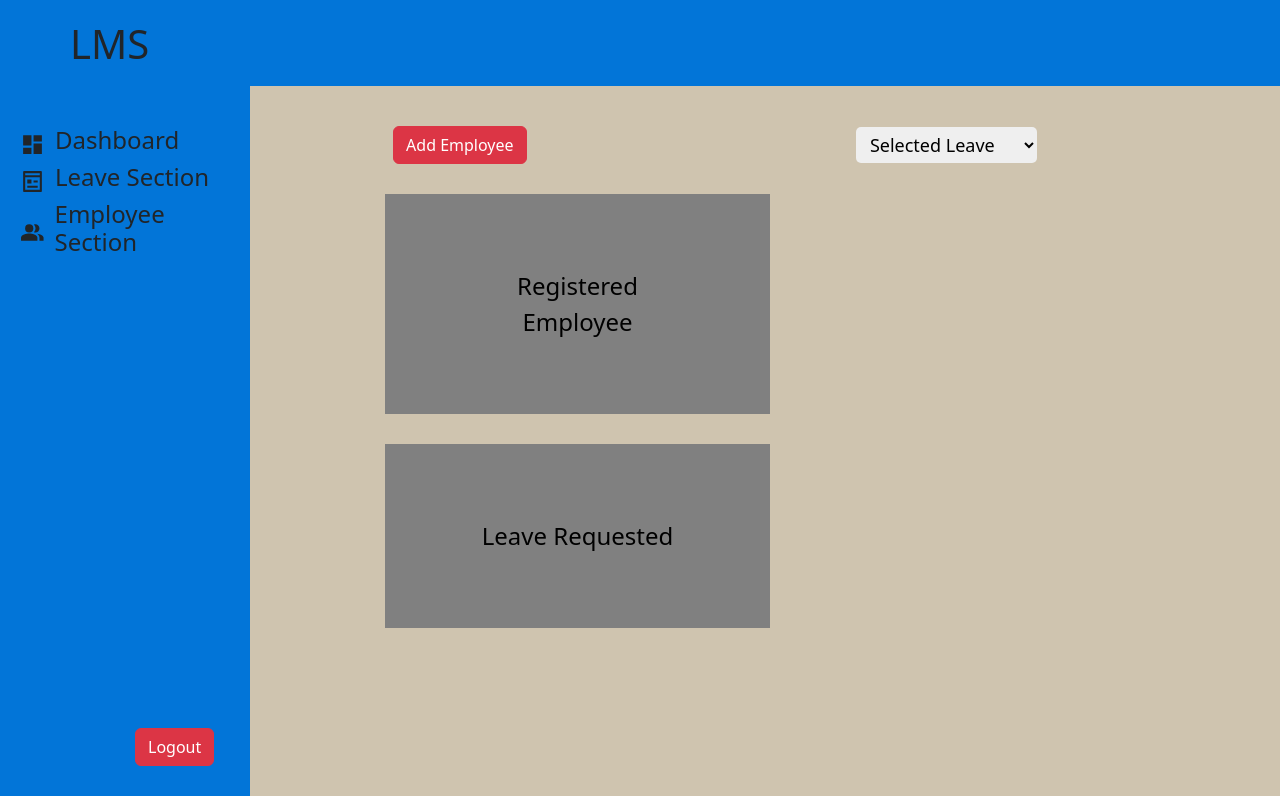
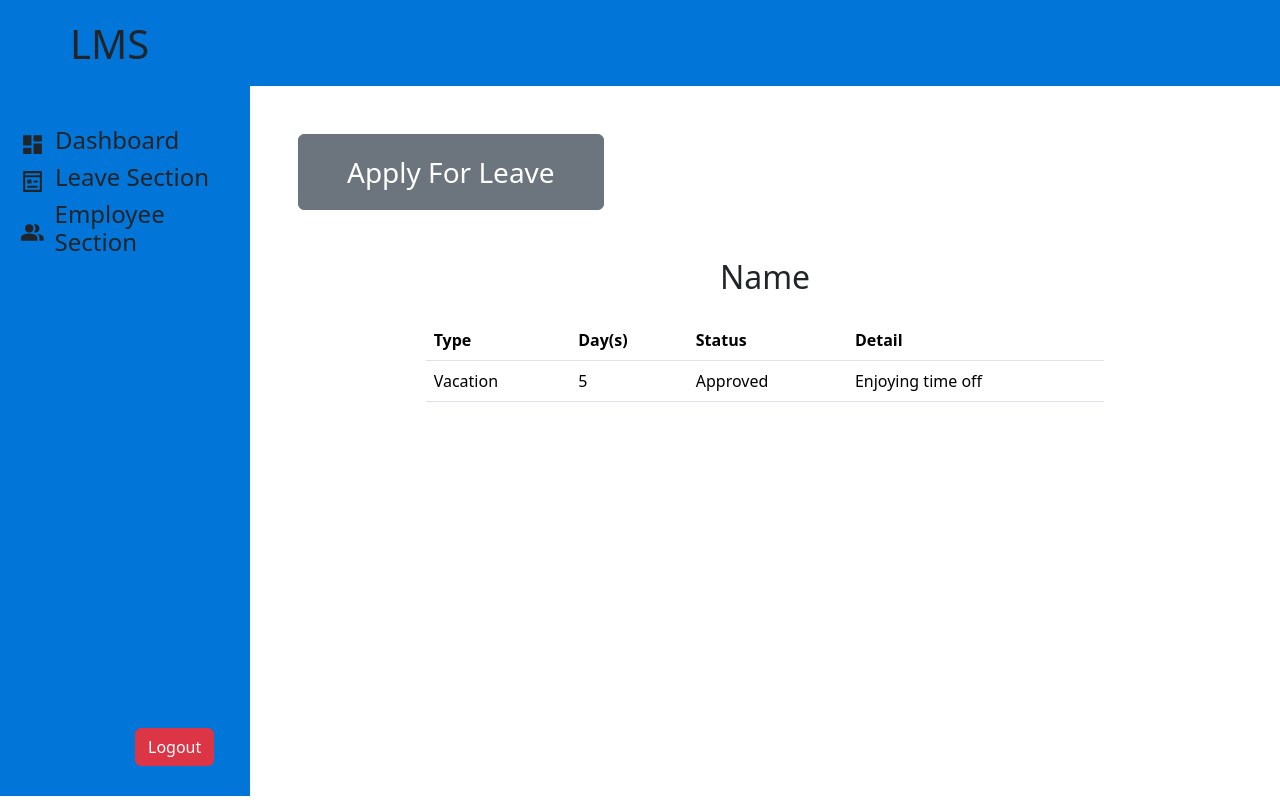
Before and after one commit to PF-Razzaq/LeaveApplicatin-Frontend, a React (Create React App) app: page / in a window 1280 px wide. Built offline with nearby package versions, Linux system fonts and the light colour scheme.

Commit message:
Some More Component Added

```diff
--- /dev/null
+++ b/src/Components/Leave/Leave.jsx
@@ -0,0 +1,51 @@
+import React from "react";
+import { Table, Row, Col, Button } from "reactstrap";
+
+const Leave = () => {
+  // Sample data for the table
+  const leaveData = [
+    {
+      type: "Vacation",
+      days: 5,
+      status: "Approved",
+      detail: "Enjoying time off",
+    },
+    // Add more rows as needed
+  ];
+
+  return (
+    <>
+      <div>
+        <Button className="ms-5 mt-5 px-5 py-3 fs-3">Apply For Leave</Button>
+        <Row>
+          <h2 className="col-md-6 m-auto text-center mt-5 mb-4 ">Name</h2>
+
+          <Col md={8} className="m-auto">
+            <Table>
+              <thead>
+                <tr>
+                  <th>Type</th>
+                  <th>Day(s)</th>
+                  <th>Status</th>
+                  <th>Detail</th>
+                </tr>
+              </thead>
+              <tbody>
+                {leaveData.map((data, index) => (
+                  <tr key={index}>
+                    <td>{data.type}</td>
+                    <td>{data.days}</td>
+                    <td>{data.status}</td>
+                    <td>{data.detail}</td>
+                  </tr>
+                ))}
+              </tbody>
+            </Table>
+          </Col>
+        </Row>
+      </div>
+    </>
+  );
+};
+
+export default Leave;
--- /dev/null
+++ b/src/Components/Login/LoginForm.jsx
@@ -0,0 +1,77 @@
+import React, { useState } from "react";
+import {
+  Container,
+  Row,
+  Col,
+  Form,
+  FormGroup,
+  Label,
+  Input,
+  Button,
+} from "reactstrap";
+
+const LoginForm = () => {
+  const [name, setName] = useState("");
+  const [email, setEmail] = useState("");
+  const [password, setPassword] = useState("");
+
+  const handleLogin = (e) => {
+    e.preventDefault();
+    localStorage.setItem("userName", name);
+    localStorage.setItem("userEmail", email);
+    localStorage.setItem("userPassword", password);
+    // Implement your login logic here
+    console.log("Name:", name);
+    console.log("Email:", email);
+    console.log("Password:", password);
+  };
+
+  return (
+    <Container fluid className="bg-gradient">
+      <Row className="justify-content-center align-items-center mt-5">
+        <Col md={5}>
+          <Form>
+            <FormGroup>
+              <Label for="name">Name</Label>
+              <Input
+                type="text"
+                name="name"
+                id="name"
+                placeholder="Enter your Name"
+                value={name}
+                onChange={(e) => setName(e.target.value)}
+              />
+            </FormGroup>
+            <FormGroup>
+              <Label for="email">Email</Label>
+              <Input
+                type="email"
+                name="email"
+                id="email"
+                placeholder="Enter your email"
+                value={email}
+                onChange={(e) => setEmail(e.target.value)}
+              />
+            </FormGroup>
+            <FormGroup>
+              <Label for="password">Password</Label>
+              <Input
+                type="password"
+                name="password"
+                id="password"
+                placeholder="Enter your password"
+                value={password}
+                onChange={(e) => setPassword(e.target.value)}
+              />
+            </FormGroup>
+            <Button className="col-md-12" color="primary" onClick={handleLogin}>
+              Login
+            </Button>
+          </Form>
+        </Col>
+      </Row>
+    </Container>
+  );
+};
+
+export default LoginForm;
--- /dev/null
+++ b/src/Components/Person Detail/PersonDetail.css
@@ -0,0 +1,36 @@
+.persondetail {
+  width: 80%;
+  margin: 50px auto;
+  display: flex;
+  align-items: center;
+}
+
+.name {
+  width: 70%;
+  margin: 30px auto;
+  text-align: center;
+}
+.persondetail .left {
+  width: 30%;
+  margin: 0 auto;
+}
+.persondetail .right {
+  width: 50%;
+  margin: 0 auto;
+}
+.employeedetail {
+  display: flex;
+  flex-direction: column;
+  justify-content: center;
+  margin-left: 10%;
+}
+
+.left .img {
+  width: 200px;
+  height: 200px;
+  background: gray;
+  display: flex;
+  align-items: center;
+  justify-content: center;
+  border-radius: 50%;
+}
--- /dev/null
+++ b/src/Components/Person Detail/PersonDetail.jsx
@@ -0,0 +1,45 @@
+import React from "react";
+import "./PersonDetail.css";
+
+const PersonDetail = () => {
+  return (
+    <>
+      <h1 className="name">Name</h1>
+      <div className="persondetail">
+        <div className="left">
+          <div className="img">Pakistan</div>
+        </div>
+        <div className="right">
+          <div className="employeedetail">
+            <div>
+              <h5>Employee Name</h5>
+              <p></p>
+            </div>
+            <div>
+              <h5>Start Date</h5>
+              <p></p>
+            </div>
+            <div>
+              <h5>End Date</h5>
+              <p></p>
+            </div>
+            <div>
+              <h5>Duration</h5>
+              <p></p>
+            </div>
+            <div>
+              <h5>Type</h5>
+              <p></p>
+            </div>
+            <div>
+              <h5>Status</h5>
+              <p></p>
+            </div>
+          </div>
+        </div>
+      </div>
+    </>
+  );
+};
+
+export default PersonDetail;
--- a/src/Components/Sidebar/Sidebar.css
+++ b/src/Components/Sidebar/Sidebar.css
@@ -30,3 +30,11 @@ main {
 .logout {
   margin: 0px 0px 30px 135px;
 }
+
+.main div {
+  cursor: pointer;
+}
+
+.main-div .right {
+  width: 100%;
+}
--- a/src/Components/Sidebar/Sidebar.jsx
+++ b/src/Components/Sidebar/Sidebar.jsx
@@ -5,6 +5,9 @@ import { RiPagesLine } from "react-icons/ri";
 import { Button } from "reactstrap";
 import { MdPeopleAlt } from "react-icons/md";
 import Body from "../Body/Body";
+import PersonDetail from "../Person Detail/PersonDetail";
+import LoginForm from "../Login/LoginForm";
+import Leave from "../Leave/Leave";
 
 const Sidebar = () => {
   return (
@@ -31,8 +34,11 @@ const Sidebar = () => {
             </div>
           </div>
         </div>
+        {/* <div className="right"><Body /></div> */}
         <div className="right">
-          <Body />
+          {/* <PersonDetail /> */}
+          {/* <LoginForm /> */}
+          <Leave />
         </div>
       </div>
     </>
```
Also changed, not shown: src/Components/Leave/Leave.css (added), src/Components/Login/LoginForm.css (added).
